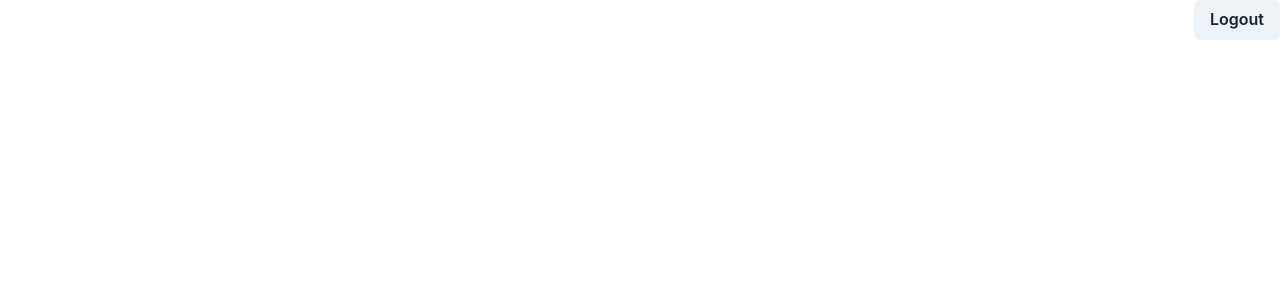
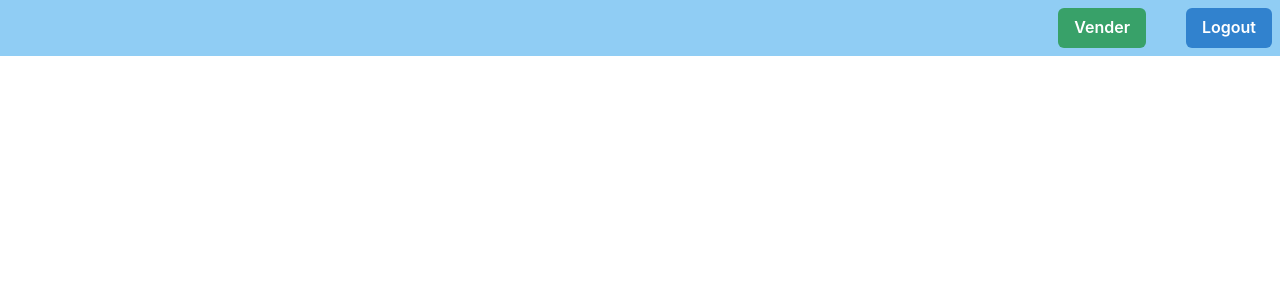
Before and after one commit to CamiloVargas123/jeduca-test, a React (Vite) app: page / in a window 1280 px wide. Both pictures are taken after typing "5", "Sample", "5", "5", "Sample", "Sample" into the empty fields and a click on the button "Registrarse". Shown: the top 300 px of the page. Built offline with nearby package versions, Linux system fonts and the light colour scheme.

Commit message:
add componente for sell

```diff
--- a/src/const/PathName.ts
+++ b/src/const/PathName.ts
@@ -5,6 +5,7 @@ export const PathName = {
     login: '/login'
   },
   dashboard: {
-    base: '/dashboard'
+    base: '/dashboard',
+    sell: '/dashboard/sell'
   }
 }
--- /dev/null
+++ b/src/models/articles.type.ts
@@ -0,0 +1,6 @@
+export interface Articles {
+  name: string
+  description?: string
+  initialPrice: number
+  bidPrice: number
+}
--- a/src/models/index.ts
+++ b/src/models/index.ts
@@ -1 +1,2 @@
+export * from './articles.type';
 export * from './user.type';
--- a/src/pages/dashboard/OverView.tsx
+++ b/src/pages/dashboard/OverView.tsx
@@ -1,12 +1,21 @@
-import { Box, Button } from '@chakra-ui/react'
-import React from 'react'
+import { Box, Button, Center } from '@chakra-ui/react'
+import { useDispatch } from 'react-redux'
+import { Outlet, useNavigate } from 'react-router-dom'
+import { PathName } from 'src/const'
+import { logoutUser } from 'src/redux/slices/user'
 
 export default function OverView() {
+  const dispath = useDispatch()
+  const navigate = useNavigate()
   return (
     <>
-      <Box as="header" display="flex" justifyContent="end">
-        <Button>Logout</Button>
+      <Box as="header" display="flex" gap={10} justifyContent="end" padding={2} bgColor="blue.200">
+        <Button colorScheme="green" variant="solid" onClick={() => navigate(PathName.dashboard.sell)}>Vender</Button>
+        <Button colorScheme="blue" variant="solid" onClick={() => dispath(logoutUser())}>Logout</Button>
       </Box>
+      <Center mt={10}>
+        <Outlet />
+      </Center>
     </>
   )
 }
--- /dev/null
+++ b/src/pages/dashboard/components/SellArticle.tsx
@@ -0,0 +1,42 @@
+import { Box, Button, FormControl, FormHelperText, Heading, Input, VStack } from "@chakra-ui/react";
+import { useForm } from "react-hook-form";
+import { Articles } from "src/models";
+
+export default function SellArticle() {
+  const { register, handleSubmit, formState: { errors } } = useForm<Articles>()
+
+  function onSubmit(data: Articles) {
+    console.log("🚀 ~ file: sellArticle.tsx ~ line 9 ~ onSubmit ~ data", data)
+  }
+
+  return (
+    <VStack spacing={6}>
+      <Heading>Vender producto</Heading>
+      <Box as="form" display="flex" flexDir="column" gap={4} onSubmit={handleSubmit(onSubmit)}>
+        <FormControl>
+          <Input placeholder="Nombre del producto" {...register("name", {
+            required: "Campo requerido"
+          })} />
+          {errors.hasOwnProperty('name') && <FormHelperText textAlign="end" color={"red.500"}>{errors.name?.message}</FormHelperText>}
+        </FormControl>
+        <FormControl>
+          <Input placeholder="Precio inicial" {...register("initialPrice", {
+            required: "Campo requerido"
+          })} />
+          {errors.hasOwnProperty('initialPrice') && <FormHelperText textAlign="end" color={"red.500"}>{errors.initialPrice?.message}</FormHelperText>}
+        </FormControl>
+        <FormControl>
+          <Input placeholder="Precio de puja" {...register("bidPrice", {
+            required: "Campo requerido"
+          })} />
+          {errors.hasOwnProperty('bidPrice') && <FormHelperText textAlign="end" color={"red.500"}>{errors.bidPrice?.message}</FormHelperText>}
+        </FormControl>
+        <FormControl>
+          <Input placeholder="Descripción" {...register("description")} />
+        </FormControl>
+
+        <Button type="submit" colorScheme='green'>Vender</Button>
+      </Box>
+    </VStack>
+  )
+}
--- /dev/null
+++ b/src/pages/dashboard/components/index.ts
@@ -0,0 +1 @@
+export { default as SellArticle } from './SellArticle';
--- a/src/pages/dashboard/index.ts
+++ b/src/pages/dashboard/index.ts
@@ -1 +1,2 @@
 export { default as OverView } from './OverView';
+export * from './components';
--- a/src/router/index.tsx
+++ b/src/router/index.tsx
@@ -4,7 +4,7 @@ import { BrowserRouter, Route, Routes } from 'react-router-dom'
 import PublicRouter from './PublicRouter'
 import PrivateRouter from './PrivateRouter'
 
-import { FormLogin, FormRegister, LoginOrRegister, OverView } from 'src/pages'
+import { FormLogin, FormRegister, LoginOrRegister, OverView, SellArticle } from 'src/pages'
 import { PathName } from 'src/const'
 //component
 /* import LoginForm from '../components/LoginForm/LoginForm'
@@ -28,7 +28,9 @@ export default function Router() {
           <Route path={PathName.home.login} element={<FormLogin />} />
         </Route>
 
-        <Route path={PathName.dashboard.base} element={<PrivateRouter><OverView /></PrivateRouter>} />
+        <Route path={PathName.dashboard.base} element={<PrivateRouter><OverView /></PrivateRouter>} >
+          <Route path={PathName.dashboard.sell} element={<SellArticle />} />
+        </Route>
 
       </Routes>
     </BrowserRouter>
```
